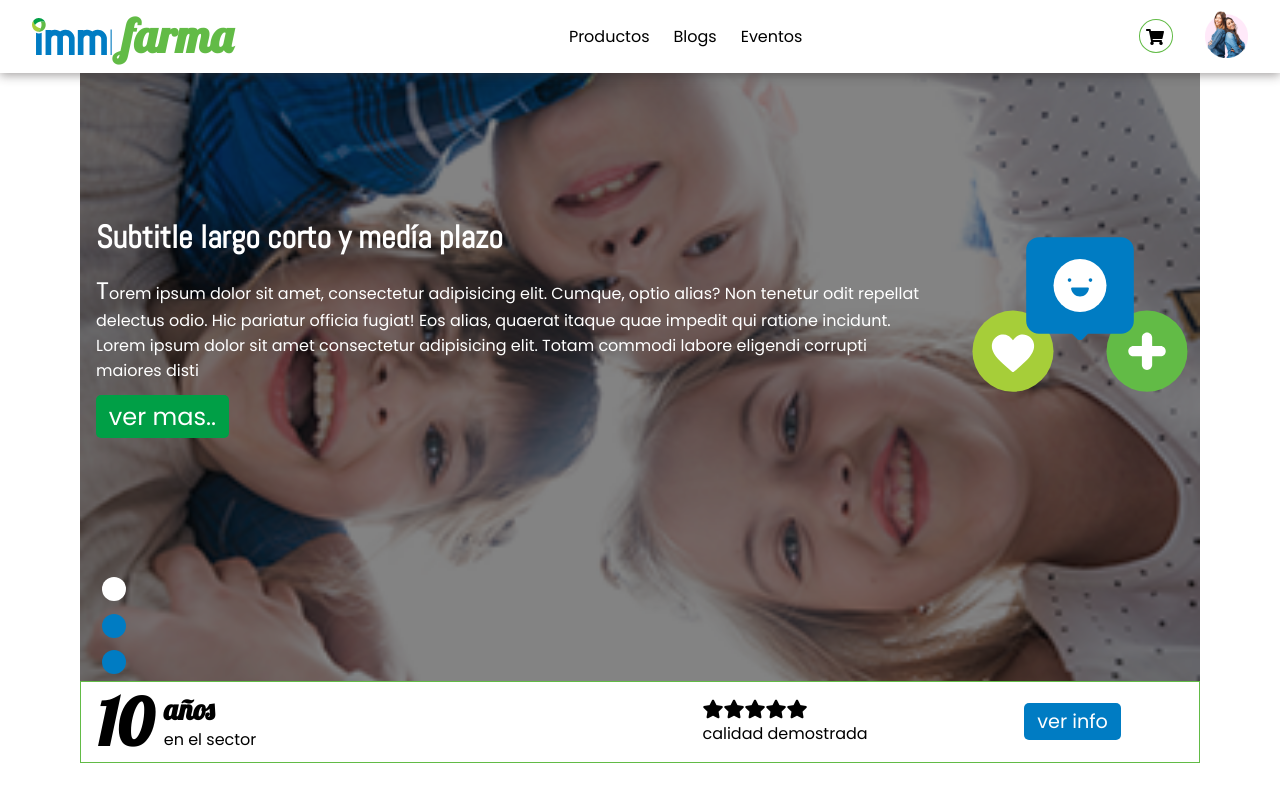
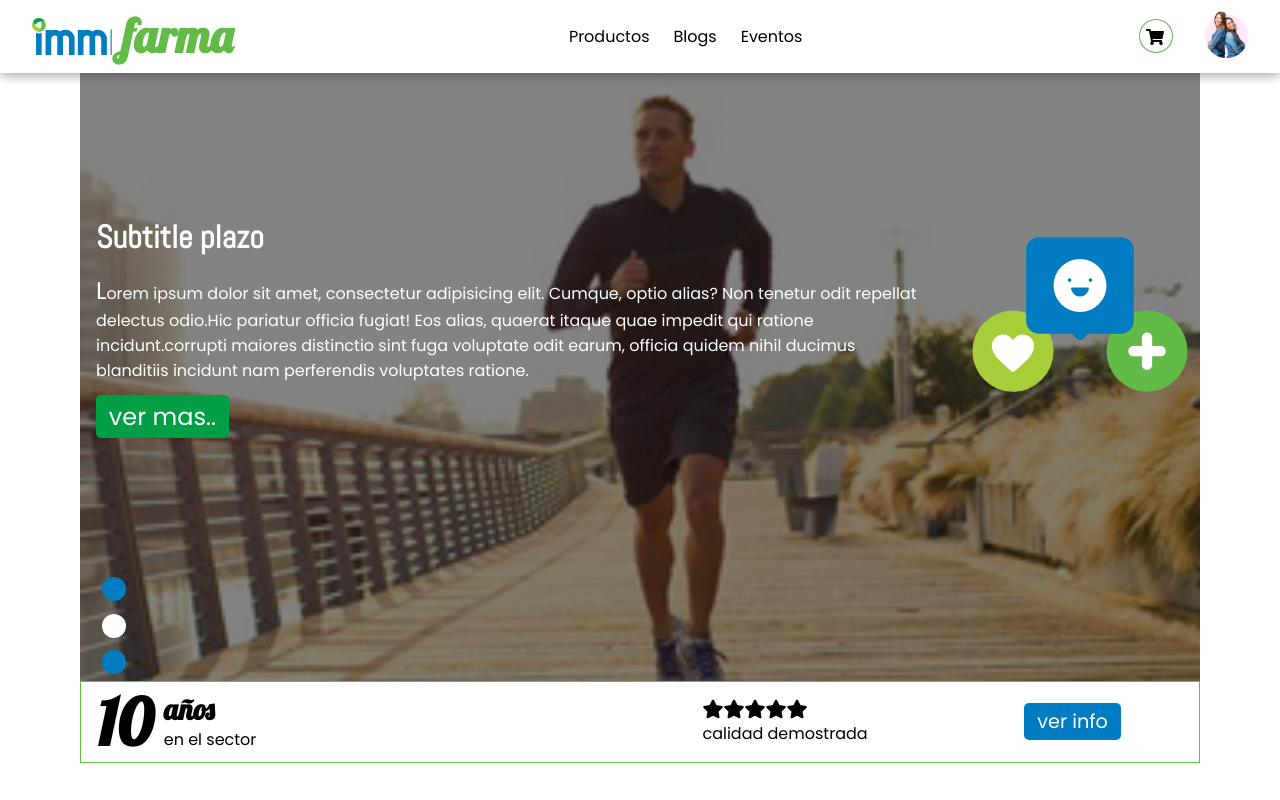
Before and after one commit to jhonlcp1997/pruebas-01V2-immetabolico, a Next.js app: page / in a window 1280 px wide. Shown: the top 800 px of the page. Built offline with nearby package versions, Linux system fonts and the light colour scheme.

Commit message:
add interval utils

```diff
--- a/public/javascript/carrusel.js
+++ /dev/null
@@ -1,24 +0,0 @@
-const $articleCarrusel = document.querySelectorAll('.article_carrusel');
-const $pointsCarrusel = document.querySelector('.list_points').children;
-
-let counterCarrusel = 0;
-
-try {
-  setInterval(() => {
-    for (let index = 0; index < $articleCarrusel.length; index++) {
-      if (index == counterCarrusel) {
-        $articleCarrusel[counterCarrusel].classList.add('open');
-        $pointsCarrusel[counterCarrusel].classList.add('open');
-
-      } else {
-        $articleCarrusel[index].classList.remove('open');
-        $pointsCarrusel[index].classList.remove('open');
-      }
-    }
-    counterCarrusel++;
-
-    if (counterCarrusel > 2) counterCarrusel = 0;
-  }, 5000);
-} catch (error) {
-  console.log(error)
-}
--- a/ui/components/MainOne.tsx
+++ b/ui/components/MainOne.tsx
@@ -1,20 +1,43 @@
-import Script from 'next/script'
-import React from 'react'
+import { useEffect, useState } from 'react';
+import { incrementalCarrusel } from '../../utils/intervals';
+
+const articlesCarruselList = [
+  {
+    id: 0,
+    subtitle: 'Subtitle largo corto y medía plazo',
+    letterInitial: 'T',
+    paragraph: 'orem ipsum dolor sit amet, consectetur adipisicing elit. Cumque, optio alias? Non tenetur odit repellat delectus odio. Hic pariatur officia fugiat! Eos alias, quaerat itaque quae impedit qui ratione incidunt. Lorem ipsum dolor sit amet consectetur adipisicing elit. Totam commodi labore eligendicorrupti maiores disti',
+    classNameArticle: ''
+  },
+  {
+    id: 1,
+    subtitle: 'Subtitle plazo',
+    letterInitial: 'L',
+    paragraph: 'orem ipsum dolor sit amet, consectetur adipisicing elit. Cumque, optio alias? Non tenetur odit repellat delectus odio.Hic pariatur officia fugiat! Eos alias, quaerat itaque quae impedit qui ratione incidunt.corrupti maiores distinctio sint fuga voluptate odit earum, officia quidem nihil ducimus blanditiis incidunt nam perferendis voluptates ratione.',
+    classNameArticle: ''
+  },
+  {
+    id: 2,
+    subtitle: 'Subtitle semilargo',
+    letterInitial: 'S',
+    paragraph: 'orem ipsum dolor sit amet, consectetur adipisicing elit. Cumque, optio alias? Non tenetur odit repellatratione.',
+    classNameArticle: ''
+  },
+]
 
 export const MainOne = () => {
+  const {timer, setTime} = incrementalCarrusel(articlesCarruselList);
+
   return (
     <>
       <main className="main">
         <section className="main__carrusel">
           <div className="carrusel">
-            <article className="article_carrusel open">
+            {articlesCarruselList.map((element) => (
+              <article key={element.id} className={`article_carrusel ${timer === element.id ? 'open' : ''}`}>
                 <div className="article_carrusel__content">
-                <h3 className="subtitle">Subtitle largo corto y medía plazo</h3>
-                <p className="paragraph"><span>T</span>orem ipsum dolor sit amet, consectetur adipisicing elit. Cumque, optio
-                  alias? Non tenetur odit repellat delectus odio. Hic pariatur officia fugiat! Eos alias, quaerat itaque
-                  quae impedit qui
-                  ratione incidunt. Lorem ipsum dolor sit amet consectetur adipisicing elit. Totam commodi labore eligendi
-                  corrupti maiores disti</p>
+                  <h3 className="subtitle">{element.subtitle}</h3>
+                  <p className="paragraph"><span>{element.letterInitial}</span>{element.paragraph}</p>
                   <div className="content-button">
                     <a className="button" href="#">ver mas..</a>
                   </div>
@@ -23,50 +46,18 @@ export const MainOne = () => {
                   <img src="../../image/endo-f3.svg" alt="" />
                 </div>
               </article>
-            <article className="article_carrusel">
-              <div className="article_carrusel__content">
-                <h3 className="subtitle">Subtitle plazo</h3>
-                <p className="paragraph">
-                  <span>L</span>orem ipsum dolor sit amet, consectetur adipisicing elit. Cumque, optio alias? Non tenetur
-                  odit repellat delectus odio. Hic pariatur officia fugiat! Eos alias, quaerat itaque quae impedit qui
-                  ratione incidunt.corrupti maiores distinctio sint fuga voluptate odit earum, officia quidem nihil ducimus
-                  blanditiis incidunt
-                  nam perferendis voluptates ratione.
-                </p>
-                <div className="content-button">
-                  <a className="button" href="#">ver mas..</a>
-                </div>
-              </div>
-              <div className="article_carrusel__graphics">
-                <img src="./image/endo-f3.svg" alt="" />
-              </div>
-            </article>
-            <article className="article_carrusel">
-              <div className="article_carrusel__content">
-                <h3 className="subtitle">Subtitle semilargo</h3>
-                <p className="paragraph"><span>S</span>orem ipsum dolor sit amet, consectetur adipisicing elit. Cumque, optio
-                  alias? Non
-                  tenetur odit repellatratione.</p>
-                <div className="content-button">
-                  <a className="button" href="#">ver mas..</a>
-                </div>
-              </div>
-              <div className="article_carrusel__graphics">
-                <img src="../../image/endo-f3.svg" alt="" />
-              </div>
-            </article>
+            ))}
           </div>
         </section>
 
         <div className="main__points">
           <div className="list_points">
-            <div className="point open"></div>
-            <div className="point"></div>
-            <div className="point"></div>
+            {articlesCarruselList.map((element)=>(
+              <div onClick={()=>{setTime(element.id)}} key={element.id} className={`point ${element.id === timer ? 'open': ''}`}></div>
+            ))}
           </div>
         </div>
       </main>
-      <Script src="./javascript/carrusel.js" />
     </>
   )
 }
--- /dev/null
+++ b/utils/intervals.ts
@@ -0,0 +1,25 @@
+import { useEffect, useState } from "react";
+
+
+export const incrementalCarrusel = ( carrusel: object[] ) =>{
+  const [timer, setTime] = useState(0);
+
+  useEffect(() => {
+    const interval = setInterval(() => {
+      setTime(
+        (currentTime) => {
+          if (currentTime < carrusel.length - 1) {
+            return currentTime + 1;
+          } else {
+            console.log("End of interval");
+            currentTime = 0;
+            return currentTime;
+          }
+        }
+      );
+    }, 5000);
+    return () => clearInterval(interval)
+  }, [])
+
+  return {timer, setTime};
+}
```
Also changed, not shown: pages/login/index.tsx (+25 -15 lines), public/javascript/menu.js (deleted, +0 -13 lines). Lines whose indentation alone changed are shown as unchanged.
